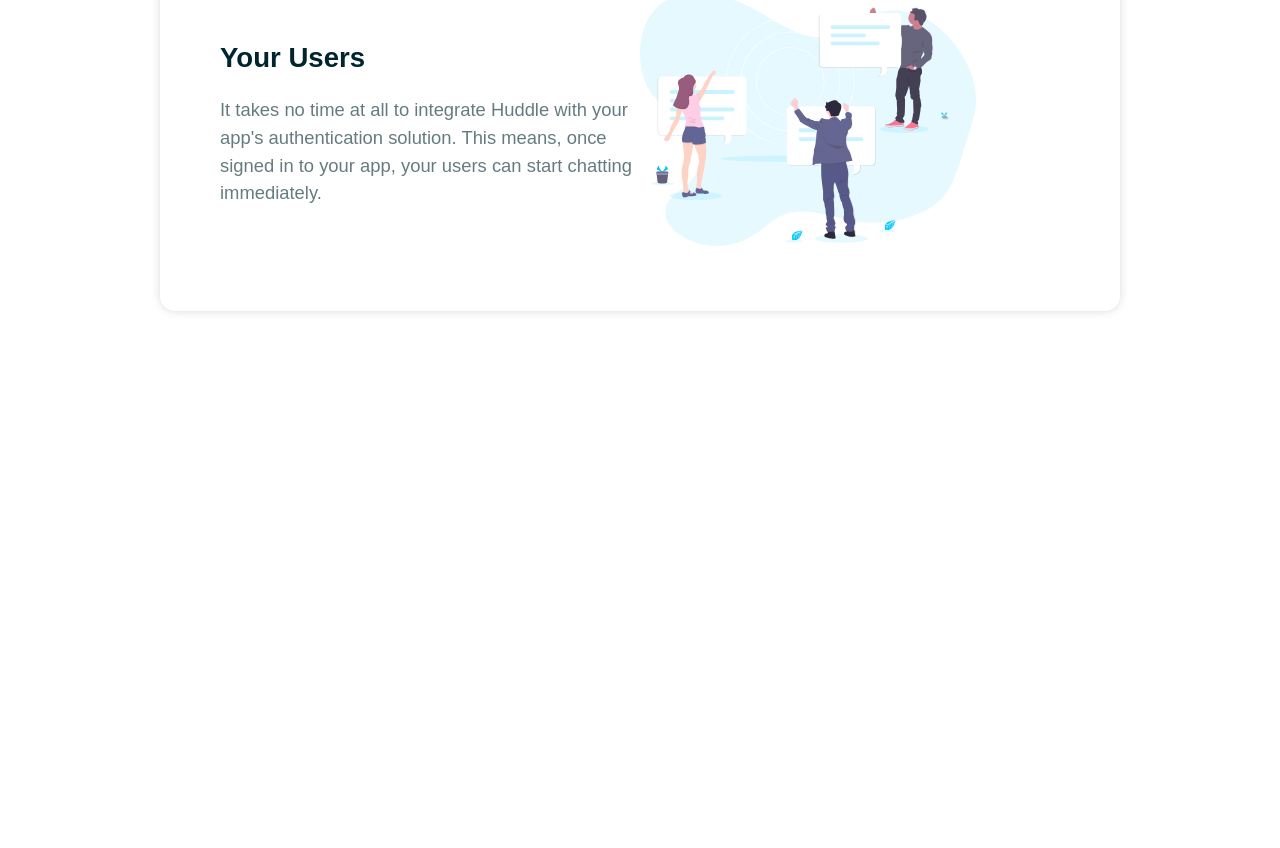
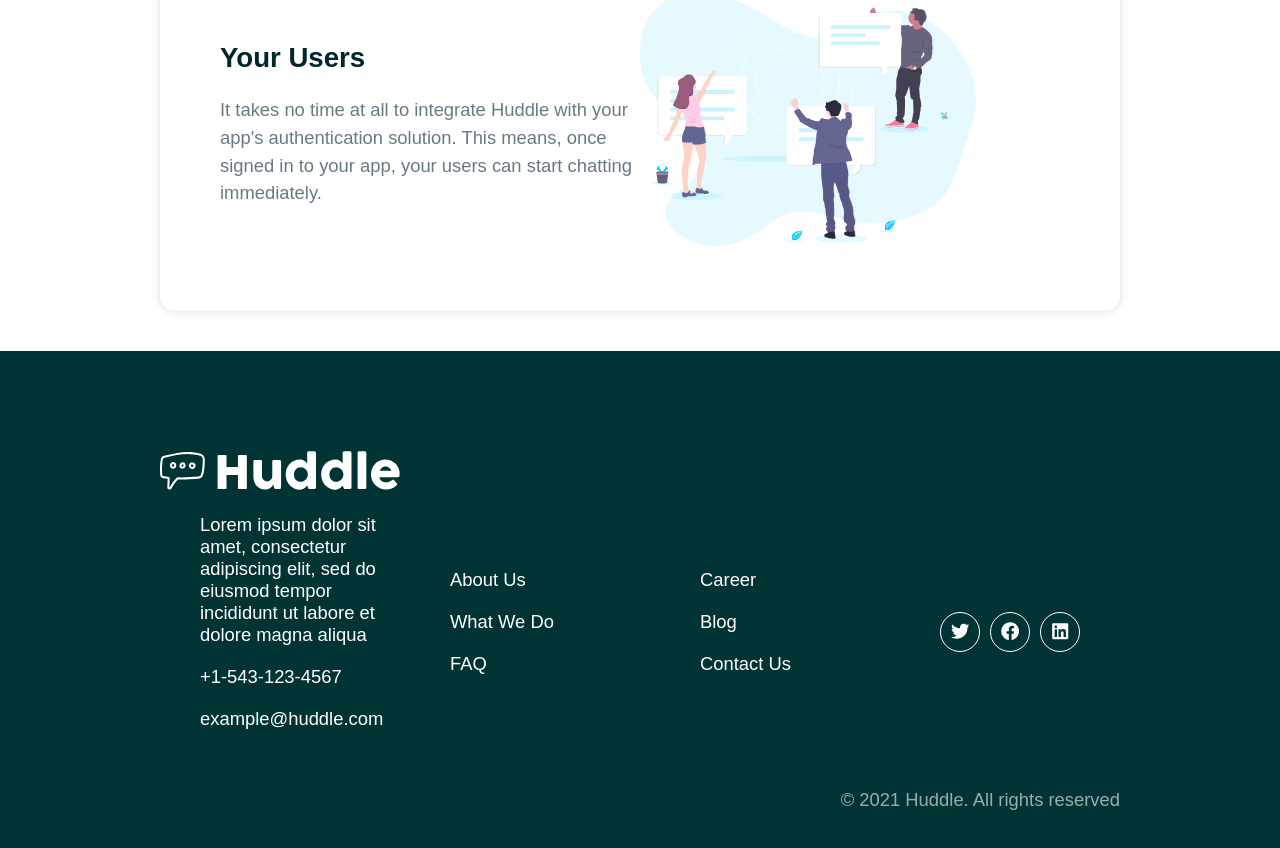
Before and after one commit to samyfrey/react-styled-components-hubble, a React (Create React App) app: page / in a window 1280 px wide. Shown: the part 1402-2250 px from the top of the page. Before the commit the page ends 1753 px from the top, so only its background shows below. Built offline with nearby package versions, Linux system fonts and the light colour scheme.

Commit message:
footer done

```diff
--- a/package.json
+++ b/package.json
@@ -8,6 +8,7 @@
     "@testing-library/user-event": "^13.5.0",
     "react": "^17.0.2",
     "react-dom": "^17.0.2",
+    "react-icons": "^4.3.1",
     "react-scripts": "5.0.0",
     "styled-components": "^5.3.3",
     "web-vitals": "^2.1.4"
--- a/src/App.js
+++ b/src/App.js
@@ -1,6 +1,7 @@
 import { ThemeProvider } from 'styled-components'
 import { Container } from './components/styles/Container.styled'
 import Header from './components/Header'
+import Footer from './components/Footer'
 import Card from './components/Card'
 import GlobalStyles from './components/styles/Global'
 import content from './content'
@@ -27,6 +28,7 @@
         <Card key={index} item={item} />
       ))}
     </Container>
+    <Footer />
     </>
     </ThemeProvider>
   );
--- /dev/null
+++ b/src/components/Footer.js
@@ -0,0 +1,40 @@
+import SocialIcons from './SocialIcons'
+import { Container } from './styles/Container.styled'
+import { Flex } from './styles/Flex.styled'
+import { StyledFooter } from './styles/Footer.styled'
+
+export default function Footer() {
+  return (
+    <StyledFooter>
+      <Container>
+        <img src='./images/logo_white.svg' alt='' />
+
+        <Flex>
+          <ul>
+            <li>
+              Lorem ipsum dolor sit amet, consectetur adipiscing elit, sed do
+              eiusmod tempor incididunt ut labore et dolore magna aliqua
+            </li>
+            <li>+1-543-123-4567</li>
+            <li>example@huddle.com</li>
+          </ul>
+          <ul>
+            <li>About Us</li>
+            <li>What We Do</li>
+            <li>FAQ</li>
+          </ul>
+
+          <ul>
+            <li>Career</li>
+            <li>Blog</li>
+            <li>Contact Us</li>
+          </ul>
+
+          <SocialIcons />
+        </Flex>
+
+        <p>&copy; 2021 Huddle. All rights reserved</p>
+      </Container>
+    </StyledFooter>
+  )
+}
--- /dev/null
+++ b/src/components/SocialIcons.js
@@ -0,0 +1,24 @@
+import { FaTwitter, FaFacebook, FaLinkedin } from 'react-icons/fa'
+import { StyledSocialIcons } from './styles/SocialIcons.styled'
+
+export default function SocialIcons () {
+    return (
+			<StyledSocialIcons>
+				<li>
+					<a href='https://twitter.com'>
+						<FaTwitter />
+					</a>
+                </li>
+                <li>
+					<a href='https://facebook.com'>
+						<FaFacebook />
+					</a>
+                </li>
+                <li>
+					<a href='https://linkedin.com'>
+						<FaLinkedin />
+					</a>
+                </li>
+			</StyledSocialIcons>
+		)
+}
--- a/src/components/styles/Flex.styled.js
+++ b/src/components/styles/Flex.styled.js
@@ -7,7 +7,7 @@
     align-items: center;
 
     & > div,
-    $ > ul {
+    & > ul {
         flex: 1;
     }
 
--- /dev/null
+++ b/src/components/styles/Footer.styled.js
@@ -0,0 +1,30 @@
+import styled from 'styled-components'
+
+export const StyledFooter = styled.footer`
+	background-color: ${({ theme }) => theme.colors.footer};
+	color: #fff;
+	padding: 100px 0 60px;
+
+	// takes the bullet points off the ul
+	ul {
+		list-style-type: none;
+	}
+
+	ul li {
+		margin-bottom: 20px;
+	}
+
+	p {
+		text-align: right;
+	}
+
+	@media (max-width: ${({ theme }) => theme.mobile}) {
+		text-align: center;
+		ul {
+			padding: 0;
+		}
+		p {
+			text-align: center;
+		}
+	}
+`
--- /dev/null
+++ b/src/components/styles/SocialIcons.styled.js
@@ -0,0 +1,24 @@
+import styled from "styled-components";
+
+export const StyledSocialIcons = styled.div`
+    display: flex;
+    align-items: center;
+    justify-content: center;
+
+    li {
+        list-style: none;
+    }
+
+    a {
+        border: 1px solid #fff;
+        border-radius: 50%;
+        color: #fff;
+        display: inline-flex;
+        align-items: center;
+        justify-content: center;
+        margin-right: 10px;
+        height: 40px;
+        width: 40px;
+        text-decoration: none;
+    }
+`
```
Also changed, not shown: 1 other file (tests, documents, lock files or other folders).
